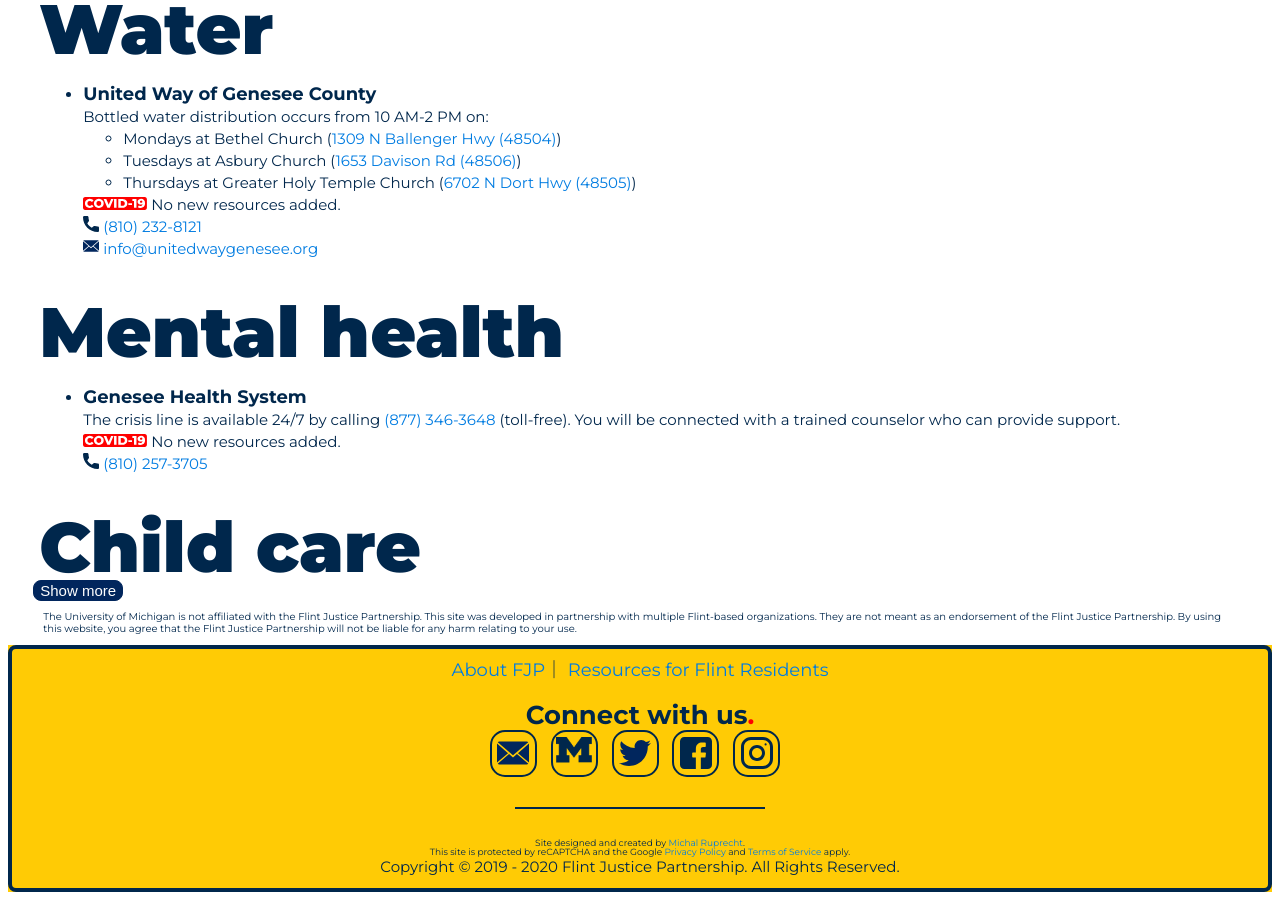
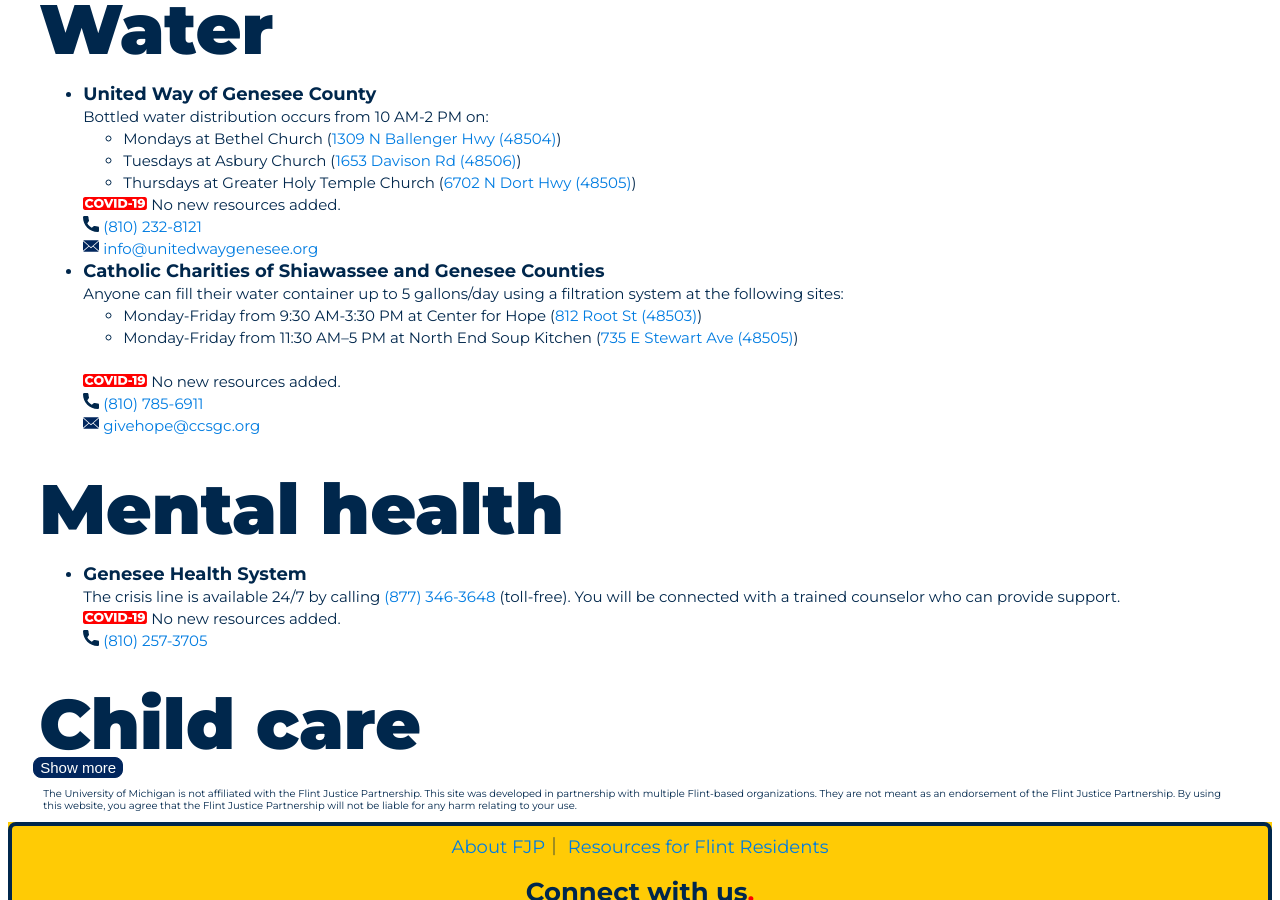
Before and after one commit to umichfjp/umichfjp.github.io, a Jekyll site: the page built from pages/resources.html, in a window 1280 px wide and 900 px high, scrolled down 1286 px. Built offline with Jekyll 4.4.1, drawn with Linux system fonts in a browser that asks for light colours.

Commit message:
Update resources.html

```diff
--- a/pages/resources.html
+++ b/pages/resources.html
@@ -124,6 +124,15 @@ title: Flint Justice Partnership Official Website
             <br /><img src="https://umichfjp.github.io/assets/icons/phone.svg" alt="Phone" style="width:16px;"> <a href="tel:+1810-232-8121">(810) 232-8121</a>
             <br /><img src="https://umichfjp.github.io/assets/icons/mail.svg" alt="Mail" style="width:16px;"> <a href="mailto:info@unitedwaygenesee.org">info@unitedwaygenesee.org</a>
           </li>
+          <li>
+            <b><big>Catholic Charities of Shiawassee and Genesee Counties</big></b>
+            <br />Anyone can fill their water container up to 5 gallons/day using a filtration system at the following sites:
+            <ul><li>Monday-Friday from 9:30 AM-3:30 PM at Center for Hope (<a href="https://goo.gl/maps/AmHHbFNgrcDeZdaB8" target="_blank">812 Root St (48503)</a>)</li>
+            <li>Monday-Friday from 11:30 AM–5 PM at North End Soup Kitchen (<a href="https://goo.gl/maps/H3awqyNcagvrJGqXA" target="_blank">735 E Stewart Ave (48505)</a>)</li></ul>
+            <br /><img src="https://umichfjp.github.io/assets/icons/covid.svg" alt="covid-19" style="width:64px;"> No new resources added.
+            <br /><img src="https://umichfjp.github.io/assets/icons/phone.svg" alt="Phone" style="width:16px;"> <a href="tel:+1810-785-6911">(810) 785-6911</a>
+            <br /><img src="https://umichfjp.github.io/assets/icons/mail.svg" alt="Mail" style="width:16px;"> <a href="mailto:givehope@ccsgc.org">givehope@ccsgc.org</a>
+          </li>
         </h3>
         </ul>
 
```
